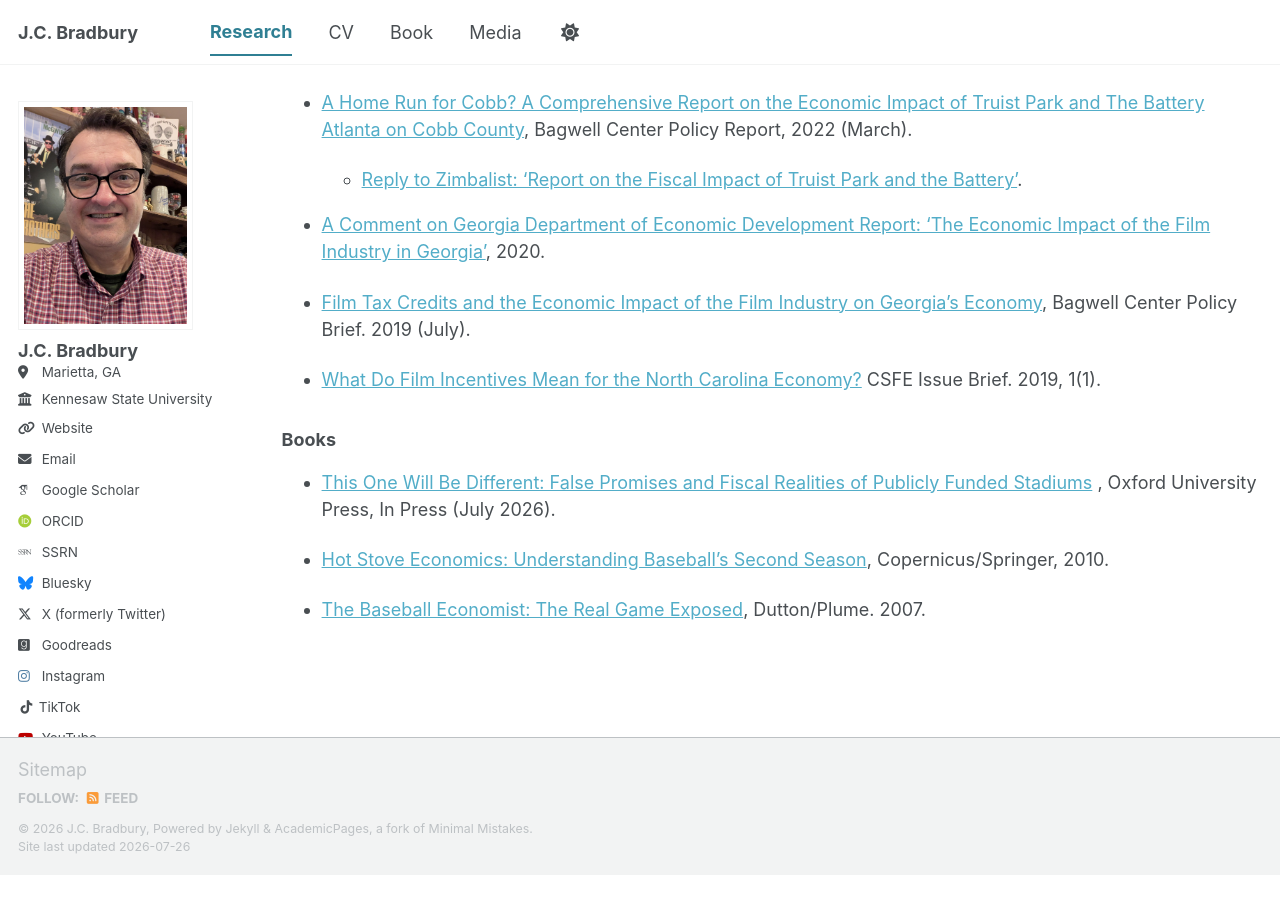
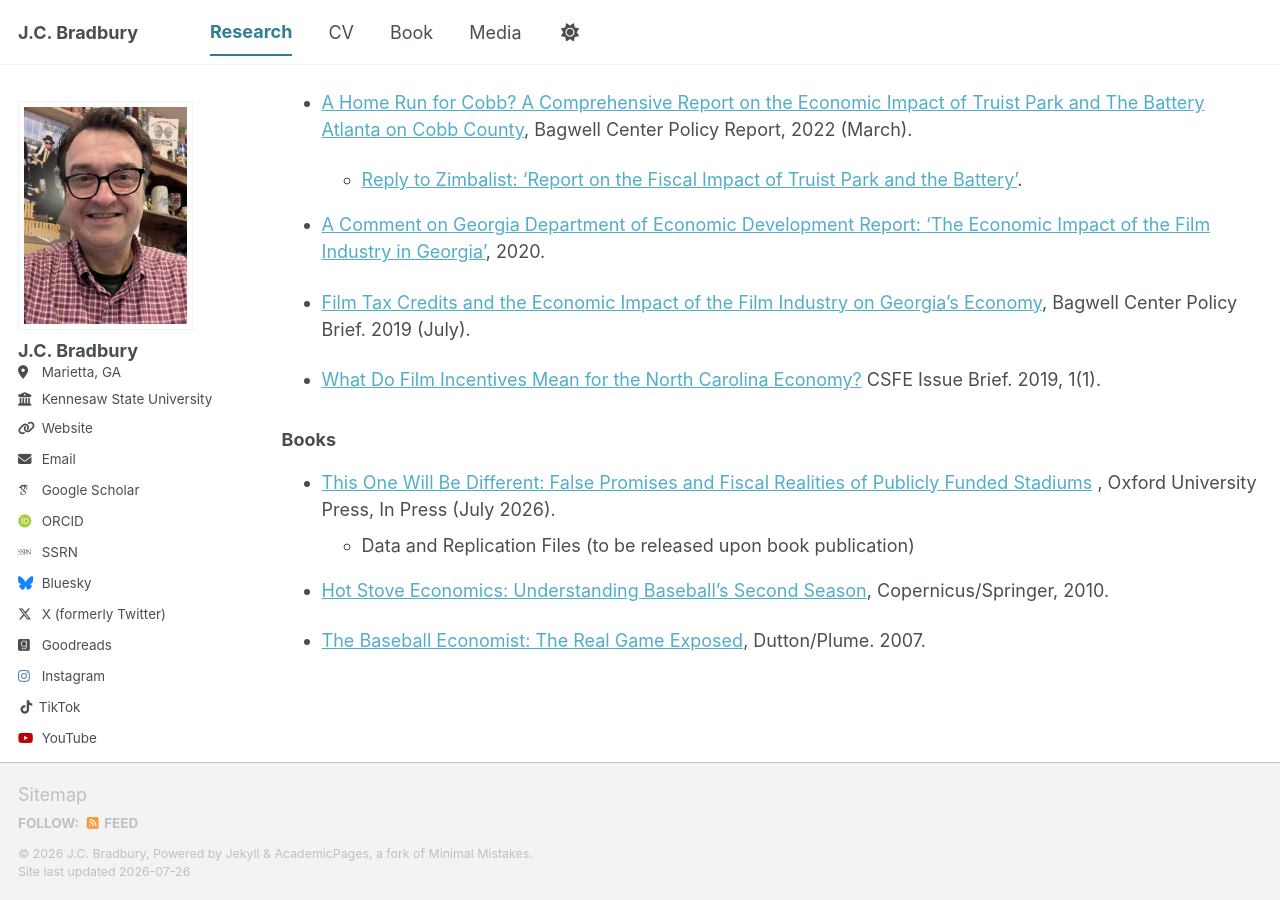
Before and after one commit to jcbradbury/jcbradbury.github.io, a Jekyll site: the page built from _pages/research.md, in a window 1280 px wide and 900 px high, scrolled down 2265 px. Built offline with Jekyll 4.4.1, drawn with Linux system fonts in a browser that asks for light colours; some web fonts are replaced; a script bundle is joined from its source files by our own code; library files that are not in the unit come from our copies; before the commit the page ends 3140 px from its top, so only the background shows below that.

Commit message:
Update research.md

```diff
--- a/_pages/research.md
+++ b/_pages/research.md
@@ -100,6 +100,7 @@ I am an advocate of transparency in research. For studies that include data anal
 ### Books
 
 - [This One Will Be Different: False Promises and Fiscal Realities of Publicly Funded Stadiums](https://global.oup.com/academic/product/this-one-will-be-different-9780197820216?cc=us&lang=en&) , Oxford University Press, In Press (July 2026).
+    -  Data and Replication Files (to be released upon book publication)
 
 - [Hot Stove Economics: Understanding Baseball's Second Season](https://www.amazon.com/Hot-Stove-Economics-Understanding-Baseballs/dp/1441962689/), Copernicus/Springer, 2010.
 
```
